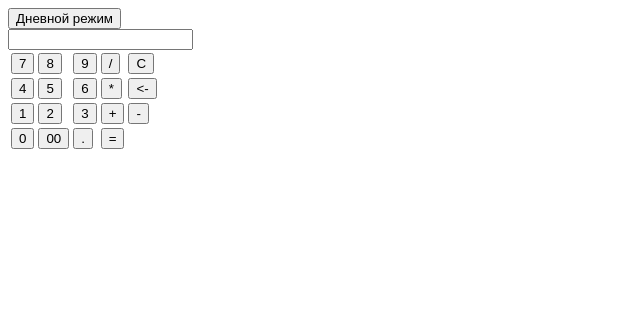
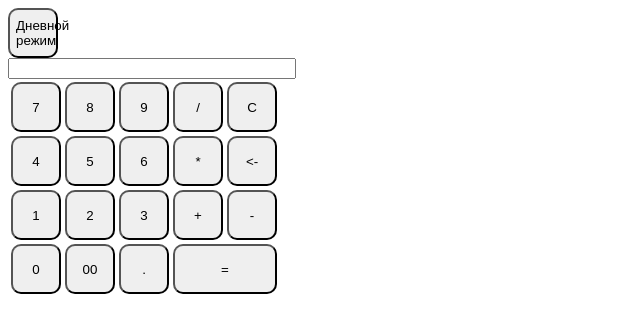
Before and after one commit to avarlamova/calculator, a plain HTML site: page calculator.html in a window 1280 px wide. Shown: the whole page, without its empty margins (0-640 px from the left). Drawn offline with Linux system fonts and the light colour scheme.

Commit message:
Update calculator.css

```diff
--- a/calculator.css
+++ b/calculator.css
@@ -1,3 +1,22 @@
+button {
+    width: 50px;
+    height: 50px;
+    border-radius: 10px;
+}
+
+#display {
+    width: 280px;
+}
+#calculate {
+    width:104px;
+}
+
+#night, #day {
+    width:100px;
+    position:center;
+    background-color:grey;
+}
+
 .night-mode {
     background-color: black;
     color: white;
```
